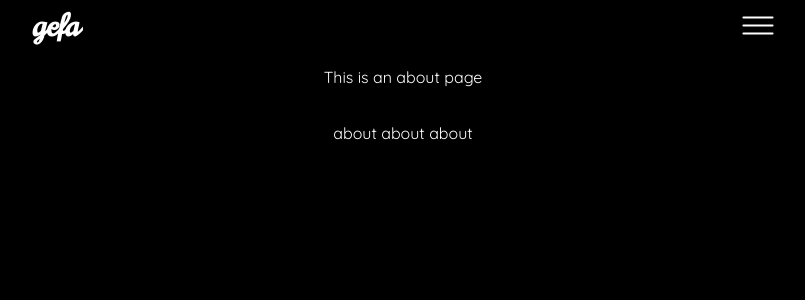
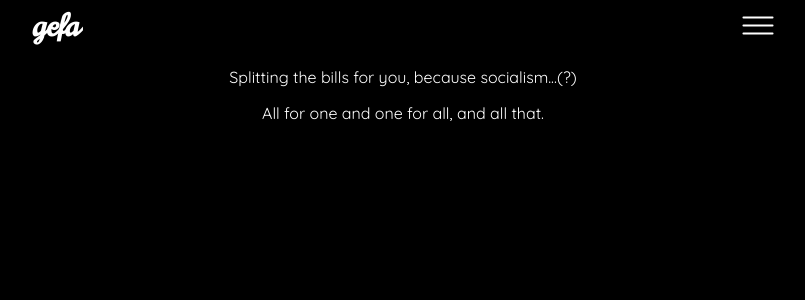
Before and after one commit to Yngvolainen/gefa, a Vue app: page /about in a window 1280 px wide. Shown: the top 300 px of the page, without its empty margins (237-1042 px from the left). Built offline with nearby package versions, Linux system fonts and the light colour scheme.

Commit message:
Change about text

```diff
--- a/src/components/About.vue
+++ b/src/components/About.vue
@@ -1,8 +1,7 @@
 <template>
     <div class="about">
-        <p>This is an about page</p>
-        <br>
-        <p>about about about</p>
+        <p>Splitting the bills for you, because socialism...(?)</p>
+        <p>All for one and one for all, and all that.</p>
     </div>
 </template>
 <script>
```
